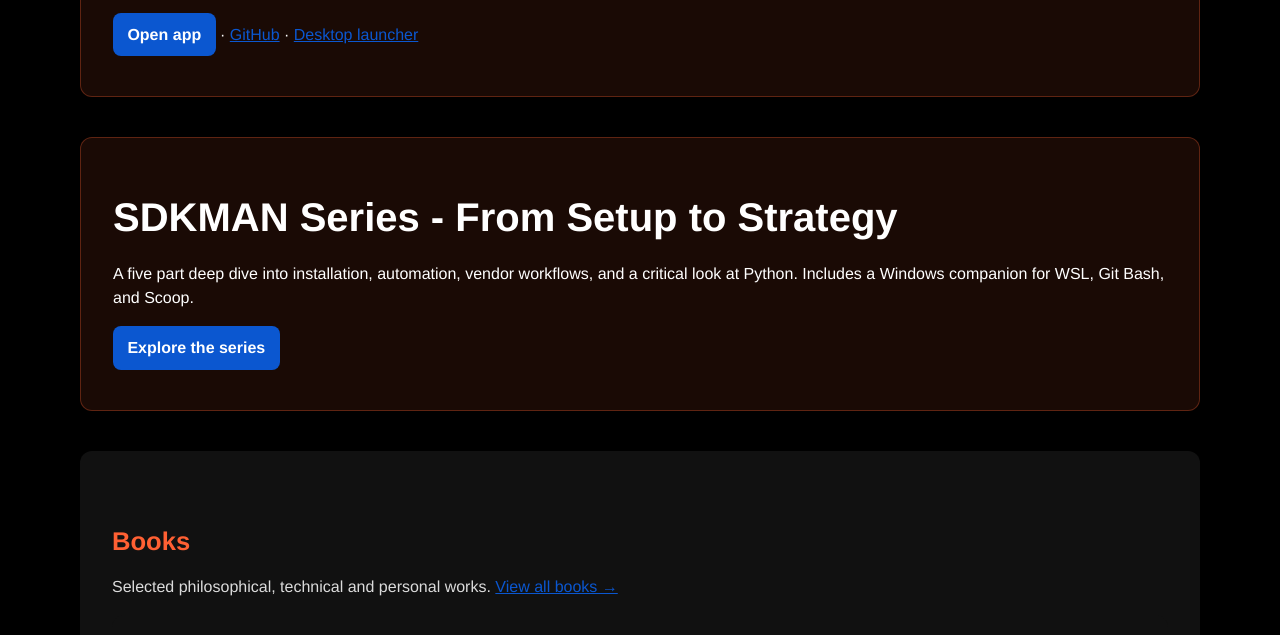
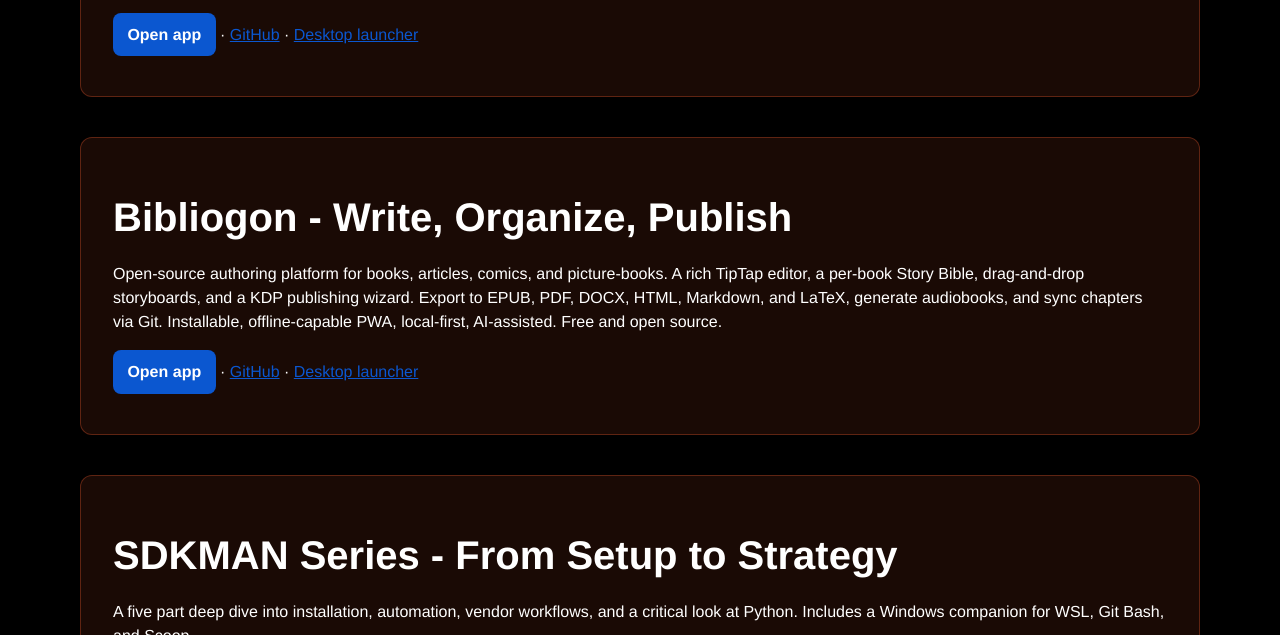
Before and after one commit to astrapi69/astrapi69.github.io, a website: page index.html in a window 1280 px wide. Shown: the part 569-1204 px from the top of the page. Drawn offline with Linux system fonts and the light colour scheme.

Commit message:
add Bibliogon featured teaser between Adaptive Learner and SDKMAN

```diff
--- a/index.html
+++ b/index.html
@@ -132,6 +132,24 @@
             <a href="https://github.com/astrapi69/adaptive-learner" target="_blank" rel="noopener">GitHub</a>
             &middot;
             <a href="https://github.com/astrapi69/adaptive-learner/releases/latest" target="_blank" rel="noopener">Desktop launcher</a>
+        </p>
+    </section>
+
+    <!-- Featured: Bibliogon -->
+    <section class="container highlight teaser" id="bibliogon">
+        <h2>Bibliogon - Write, Organize, Publish</h2>
+        <p>
+            Open-source authoring platform for books, articles, comics, and picture-books.
+            A rich TipTap editor, a per-book Story Bible, drag-and-drop storyboards, and a KDP publishing wizard.
+            Export to EPUB, PDF, DOCX, HTML, Markdown, and LaTeX, generate audiobooks, and sync chapters via Git.
+            Installable, offline-capable PWA, local-first, AI-assisted. Free and open source.
+        </p>
+        <p>
+            <a class="btn" href="https://astrapi69.github.io/bibliogon/" target="_blank" rel="noopener">Open app</a>
+            &middot;
+            <a href="https://github.com/astrapi69/bibliogon" target="_blank" rel="noopener">GitHub</a>
+            &middot;
+            <a href="https://github.com/astrapi69/bibliogon/releases/latest" target="_blank" rel="noopener">Desktop launcher</a>
         </p>
     </section>
 
```
